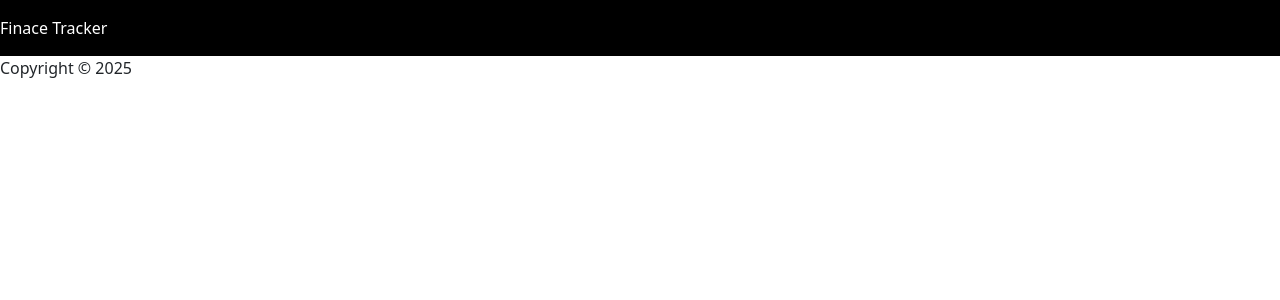
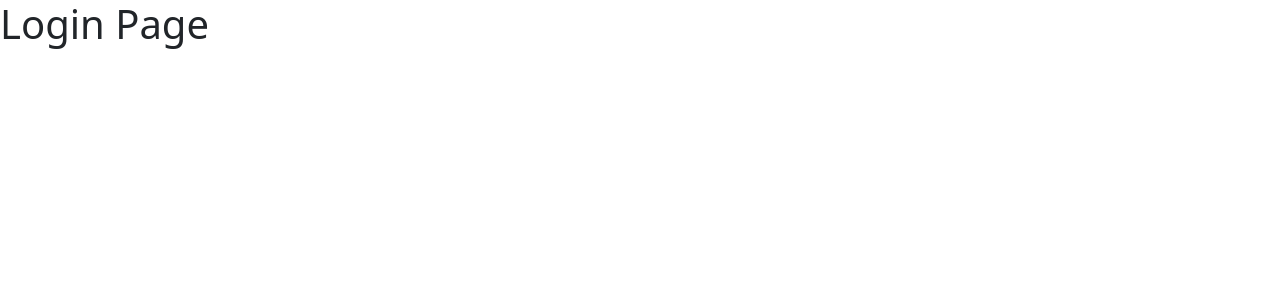
Before and after one commit to bunmi57/finance-tracker, a React (Vite) app in the folder client/: page /login in a window 1280 px wide. Shown: the top 300 px of the page. Built offline with nearby package versions, Linux system fonts and the light colour scheme.

Commit message:
Add Home and Login pages with routing setup

```diff
--- a/client/package.json
+++ b/client/package.json
@@ -13,6 +13,7 @@
     "@tailwindcss/vite": "^4.1.17",
     "react": "^19.2.0",
     "react-dom": "^19.2.0",
+    "react-router-dom": "^7.9.6",
     "tailwindcss": "^4.1.17"
   },
   "devDependencies": {
--- a/client/src/App.jsx
+++ b/client/src/App.jsx
@@ -2,20 +2,22 @@
 import reactLogo from './assets/react.svg'
 import viteLogo from '/vite.svg'
 import './App.css'
-import Header from './components/Header'
-import Footer from './components/Footer'
-import Navbar from './components/Navbar'
+import { BrowserRouter as Router, Routes, Route, Link } from "react-router-dom";
+import Home from './Pages/Home';
+import Login from './Pages/Login';
 
 function App() {
 
 
   return (
     <>
-      <div>
-        <Navbar/>
-        <Header />
-        <Footer />
-      </div>
+      <Router>
+
+        <Routes>
+          <Route path="/" element={<Home />}/>
+          <Route path="/login" element={<Login />}/>
+        </Routes>
+      </Router>
     </>
   )
 }
--- /dev/null
+++ b/client/src/Pages/Home.jsx
@@ -0,0 +1,15 @@
+import React from "react";
+import Header from "../components/Header";
+import {Link} from "react-router-dom";
+
+function Home(){
+
+    return (
+        <>
+        <Header/>
+        <Link to="/login"> Log In</Link>
+        </>
+    );
+}
+
+export default Home;
--- /dev/null
+++ b/client/src/Pages/Login.jsx
@@ -0,0 +1,10 @@
+import React from "react"
+
+function Login(){
+    return (
+        <h1>Login Page</h1>
+    );
+
+}
+
+export default Login;
```
Also changed, not shown: 1 other file (tests, documents, lock files or other folders).
